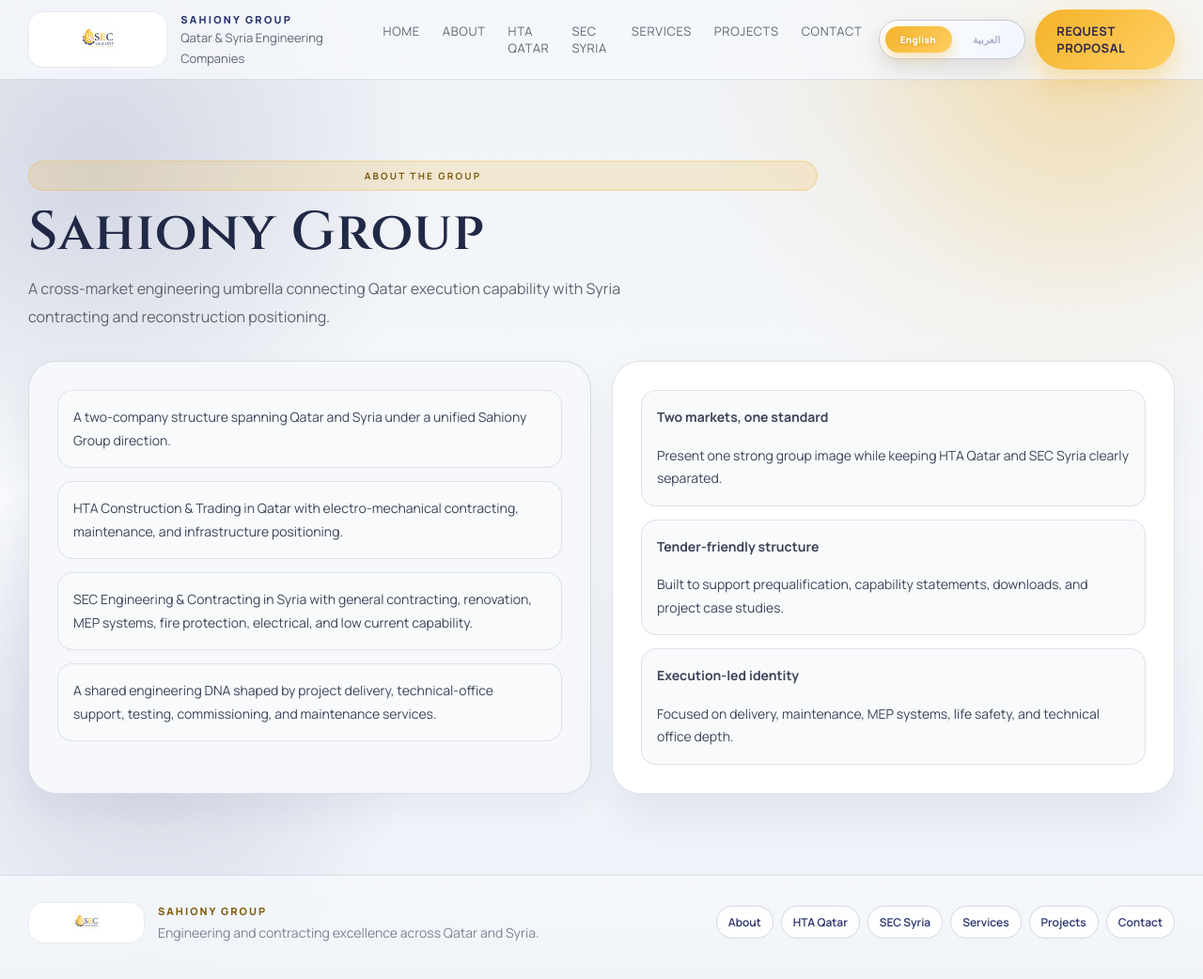
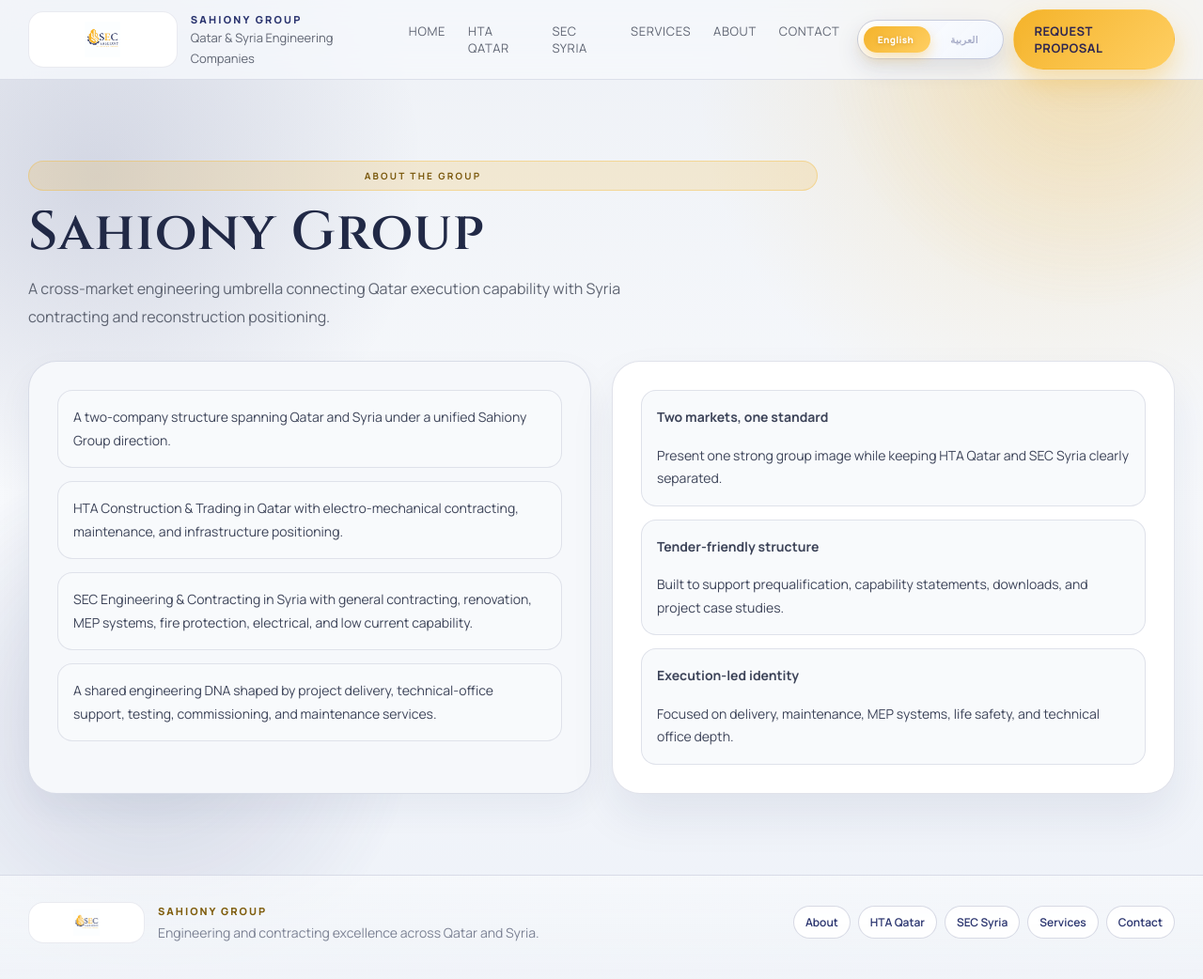
Before and after one commit to ahdajj/Sahiony-Group, a Next.js app: page /about in a window 1280 px wide. Shown: the whole page at 94% size. Built offline with nearby package versions, Linux system fonts and the light colour scheme.

Commit message:
Header-footer-changes

```diff
--- a/components/site-footer.tsx
+++ b/components/site-footer.tsx
@@ -19,7 +19,6 @@
           <a href={withLang('/companies/hta', lang)} className="pill">{text.nav.hta}</a>
           <a href={withLang('/companies/sec', lang)} className="pill">{text.nav.sec}</a>
           <a href={withLang('/services', lang)} className="pill">{text.nav.services}</a>
-          <a href={withLang('/projects', lang)} className="pill">{text.nav.projects}</a>
           <a href={withLang('/contact', lang)} className="pill">{text.nav.contact}</a>
         </div>
       </div>
--- a/components/site-header.tsx
+++ b/components/site-header.tsx
@@ -18,11 +18,10 @@
 
   const navItems = [
     { href: '/', label: text.nav.home },
-    { href: '/about', label: text.nav.about },
     { href: '/companies/hta', label: text.nav.hta },
     { href: '/companies/sec', label: text.nav.sec },
     { href: '/services', label: text.nav.services },
-    { href: '/projects', label: text.nav.projects },
+    { href: '/about', label: text.nav.about },
     { href: '/contact', label: text.nav.contact },
   ] as const;
 
```
